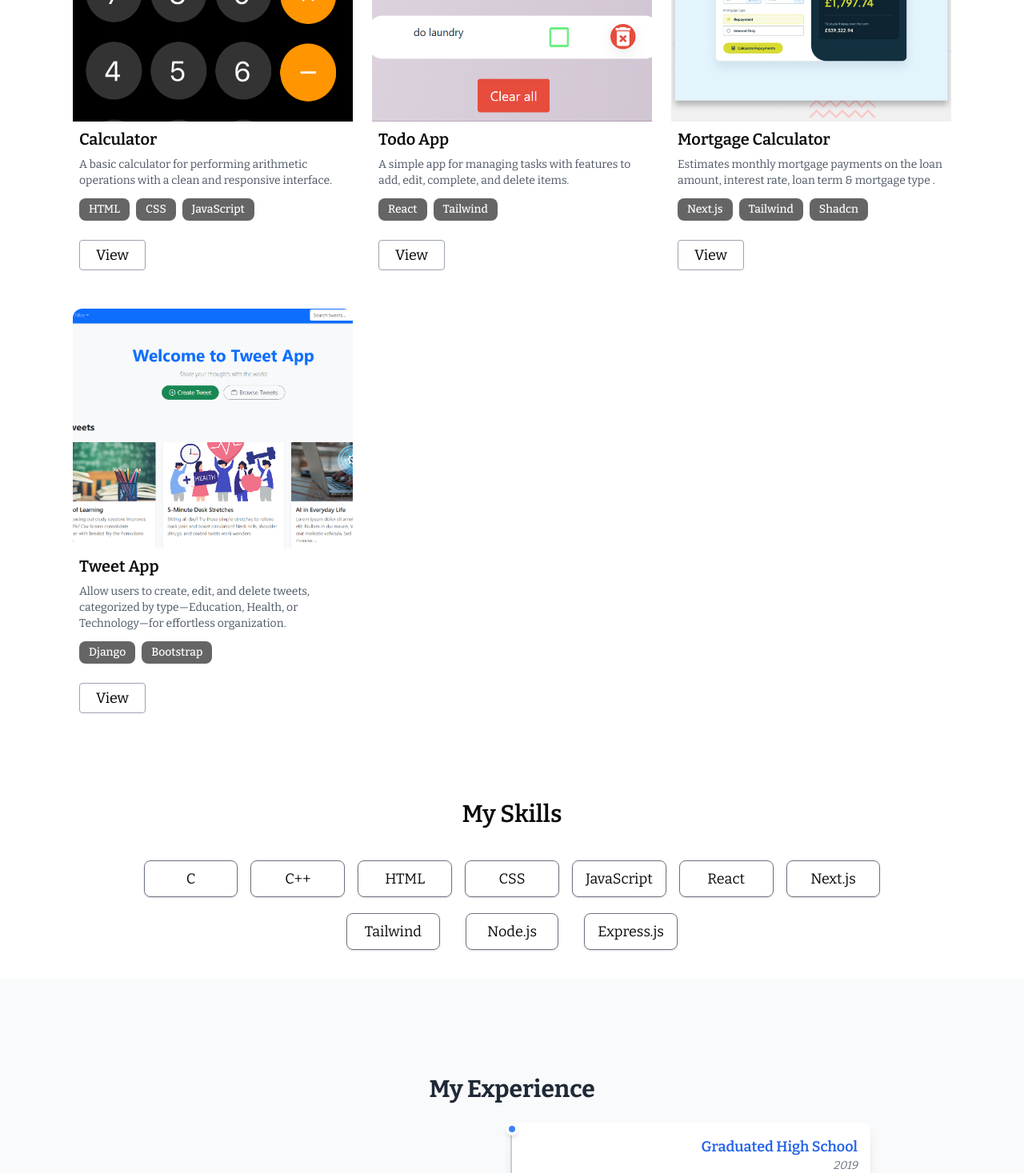
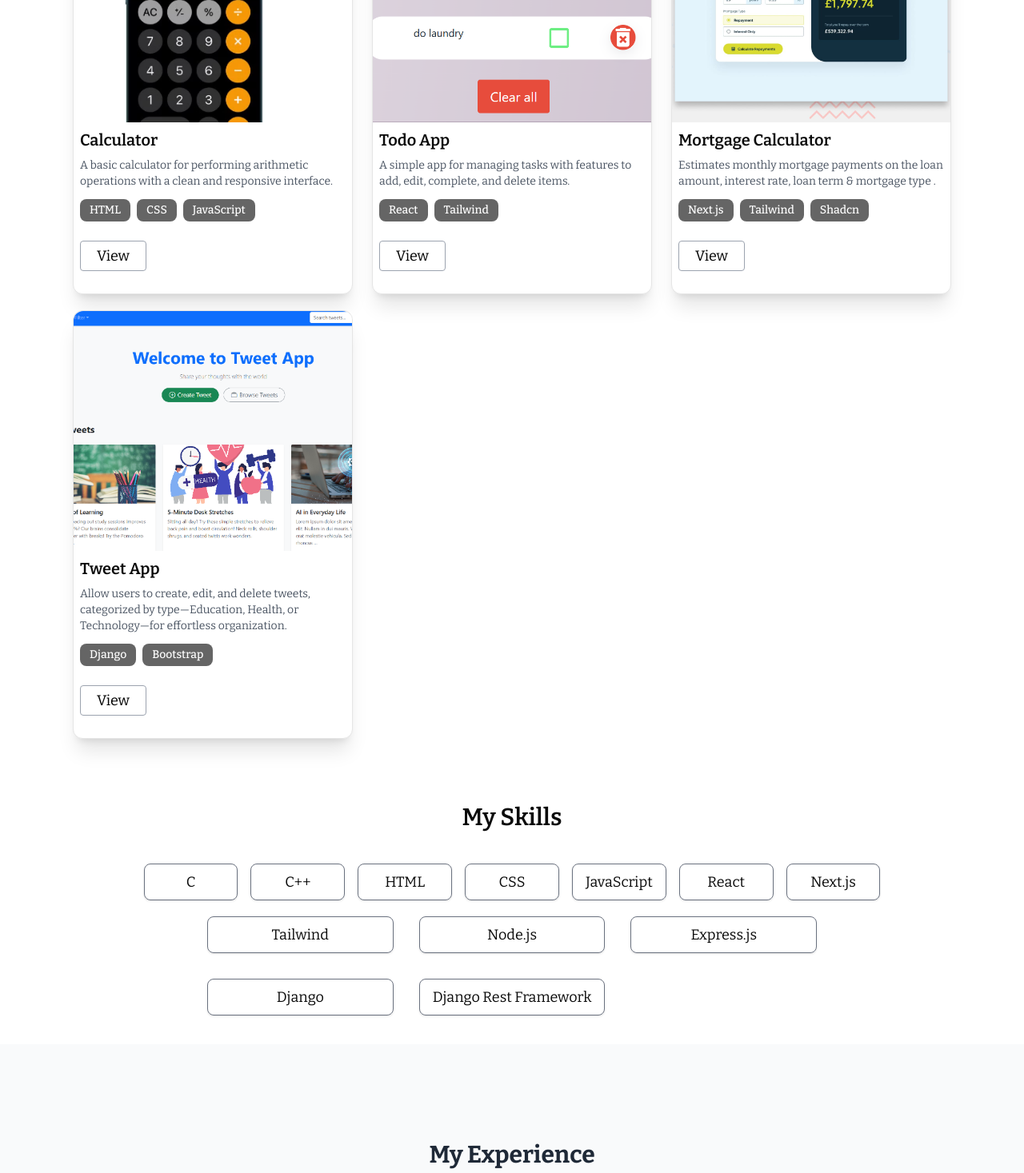
Before and after one commit to pranishajooshii/personal-portfolio, a Next.js app: page / in a window 1280 px wide. Shown: the part 616-2083 px from the top of the page at 80% size. Built offline with nearby package versions, Linux system fonts and the light colour scheme.

Commit message:
added new skills

```diff
--- a/src/components/ProjectCard.jsx
+++ b/src/components/ProjectCard.jsx
@@ -24,10 +24,10 @@ const ProjectCard = () => {
         <div className="flex justify-center items-center">
           <h1 className="mt-10 md:mt-20 text-3xl font-semibold">Projects</h1>
         </div>
-        <div className="grid grid-cols-1 md:grid-cols-2 lg:grid-cols-3 gap-x-6 gap-y-20 md:gap-y-5 px-5  mt-8">
+        <div className="grid grid-cols-1 md:grid-cols-2 lg:grid-cols-3 gap-x-6 gap-y-20 md:gap-y-5 px-5  mt-8 s">
           {projects.map((item, index) => (
             <div key={index}>
-              <Card className="xl:w-[350px] pb-4 group lg:shadow-none border-none shadow-xl   relative  transform transition-transform duration-300 hover:scale-105 hover:shadow-lg ">
+              <Card className="xl:w-[350px] pb-4 group   shadow-xl   relative  transform transition-transform duration-300 hover:scale-105 hover:shadow-lg ">
                 <div
                   style={{
                     backgroundImage: `url(${item.image || "/placeholder.jpg"})`, // Replace with an actual image path or placeholder
--- a/src/data/skills.json
+++ b/src/data/skills.json
@@ -9,6 +9,8 @@
     "Next.js",
     "Tailwind ",
     "Node.js",
-    "Express.js"
+    "Express.js",
+    "Django",
+    "Django Rest Framework"
   ]
 }
```
Also changed, not shown: public/calculator.png.
